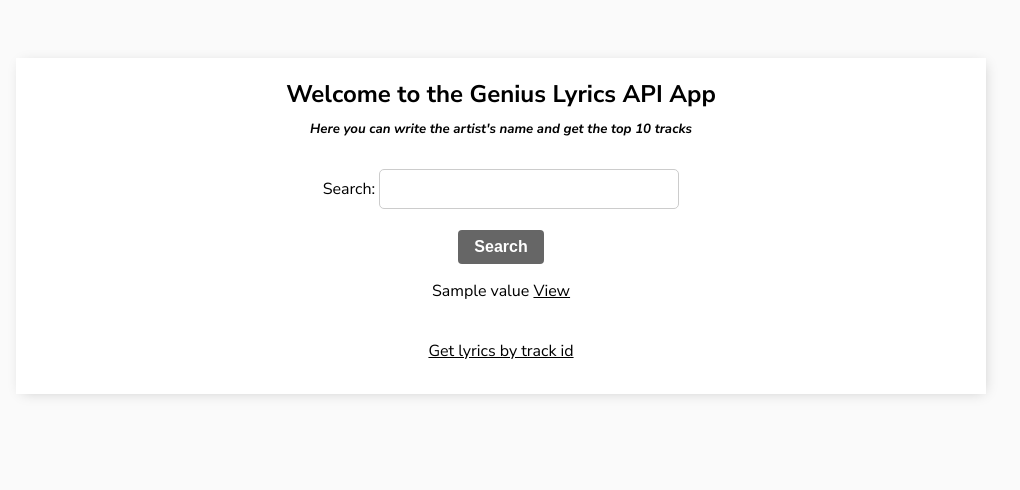
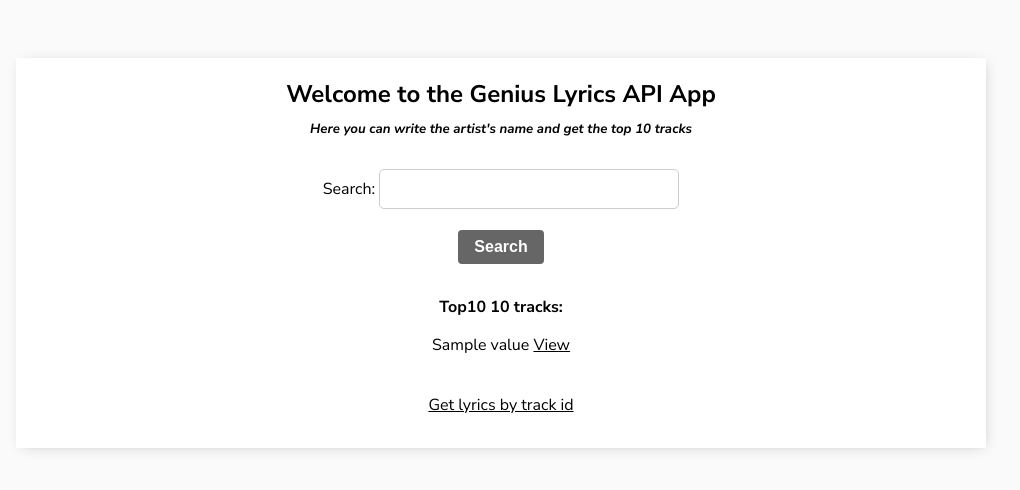
Before and after one commit to mkskh/genius_api_django_project, a Django app: template lyrics/templates/home.html in a window 1280 px wide. Shown: the top 490 px of the page, without its empty margins (139-1159 px from the left). Run offline with Django 5.2, Linux system fonts and the light colour scheme; tables that the repository leaves empty hold one stand-in row (values such as "Sample post"); the template is opened without the code that fills it: values that come from a table or form of the project are taken from there, most other values are stand-ins (such as "Sample title", 1, 10 or a date in 2020); some web fonts are replaced.

Commit message:
Made several improvements

```diff
--- a/lyrics/templates/home.html
+++ b/lyrics/templates/home.html
@@ -12,11 +12,15 @@
     <button type="submit" class="btn btn-secondary">Search</button>
 </form>
 
-{% for track_id, value in tracks.items %}
-    <p>{{ value }} <a href="{% url 'lyrics:lyrics_view' track_id %}">View</a></p>
-{% endfor %}
-<br>
-<a href="{% url 'lyrics:get_lyrics' %}">Get lyrics by track id</a>
+{% if tracks %}
+    <br>
+    <h4>Top10 {{ artist }} tracks:</h4>
+    {% for track_id, value in tracks.items %}
+        <p>{{ value }} <a href="{% url 'lyrics:lyrics_view' track_id %}">View</a></p>
+    {% endfor %}
+    <br>
+    <a href="{% url 'lyrics:get_lyrics' %}">Get lyrics by track id</a>
+{% endif %}
 <br>
 <br>
 
```
Also changed, not shown: lyrics/views.py (+5 -4 lines).
